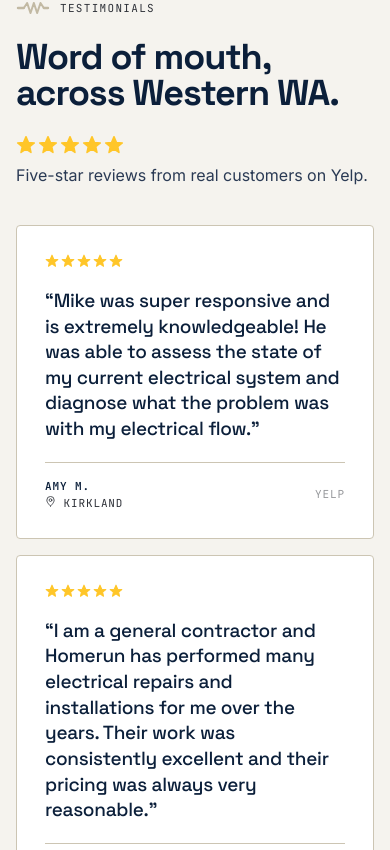
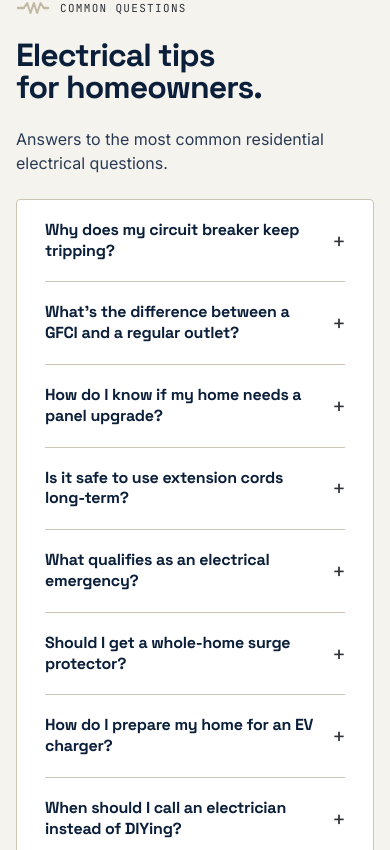
Before and after one commit to lisawilkins/hre, a React (Vite) app: page /residential in a window 390 px wide. Shown: the part 4994-5844 px from the top of the page. Built offline with nearby package versions, Linux system fonts and the light colour scheme.

Commit message:
two lanes update, footer linking, FAQ items

```diff
--- /dev/null
+++ b/src/components/home/FAQ.jsx
@@ -0,0 +1,99 @@
+import { useState } from 'react';
+import { Section } from '../ui/Section';
+import { useBreakpoint } from '../../hooks/useBreakpoint';
+import { FAQ_ITEMS } from '../../data/content';
+
+const FAQItem = ({ q, a, isOpen, onToggle, theme, isLast, index }) => {
+  const answerId = `faq-answer-${index}`;
+  return (
+    <div style={{ borderBottom: isLast ? 'none' : `1px solid ${theme.line}` }}>
+      <h3 style={{ margin: 0 }}>
+        <button
+          onClick={onToggle}
+          aria-expanded={isOpen}
+          aria-controls={answerId}
+          style={{
+            width: '100%', display: 'flex', justifyContent: 'space-between', alignItems: 'center',
+            gap: 16, padding: '20px 0', background: 'none', border: 'none', cursor: 'pointer',
+            textAlign: 'left',
+          }}
+        >
+          <span style={{
+            fontFamily: theme.displayFont, fontWeight: theme.displayWeight,
+            fontSize: 'clamp(16px, 2vw, 19px)', color: theme.ink,
+            letterSpacing: '-0.015em', lineHeight: 1.3,
+          }}>
+            {q}
+          </span>
+          <span
+            aria-hidden="true"
+            style={{
+              fontFamily: theme.monoFont, fontSize: 20, color: theme.monoColor,
+              flexShrink: 0, lineHeight: 1, transform: isOpen ? 'rotate(45deg)' : 'none',
+              transition: 'transform 0.2s ease',
+            }}
+          >
+            +
+          </span>
+        </button>
+      </h3>
+      {/* Answer always in DOM for crawlers; toggled with display */}
+      <div
+        id={answerId}
+        role="region"
+        aria-label={q}
+        style={{
+          fontFamily: theme.bodyFont, fontSize: 15, color: theme.ink2,
+          lineHeight: 1.6, paddingBottom: isOpen ? 20 : 0, maxWidth: 650,
+          display: isOpen ? 'block' : 'none',
+        }}
+      >
+        {a}
+      </div>
+    </div>
+  );
+};
+
+export const FAQ = ({ theme, id }) => {
+  const [openIndex, setOpenIndex] = useState(null);
+  const { isMobile } = useBreakpoint();
+
+  return (
+    <Section theme={theme} id={id} eyebrow="Common questions">
+      <div style={{
+        display: 'grid',
+        gridTemplateColumns: isMobile ? '1fr' : '1fr 2fr',
+        gap: isMobile ? 24 : 48,
+        marginBottom: isMobile ? 24 : 40,
+      }}>
+        <h2 style={{
+          fontFamily: theme.displayFont, fontWeight: theme.displayWeight,
+          fontSize: 'clamp(32px, 4vw, 48px)', lineHeight: 1, margin: 0,
+          color: theme.ink, letterSpacing: '-0.03em', textWrap: 'balance',
+        }}>
+          Electrical tips for homeowners.
+        </h2>
+        <p style={{
+          fontFamily: theme.bodyFont, fontSize: 16, color: theme.ink2,
+          margin: 0, maxWidth: 520, alignSelf: 'flex-end', lineHeight: 1.5,
+        }}>
+          Answers to the most common residential electrical questions.
+        </p>
+      </div>
+      <div style={{ border: `1px solid ${theme.line}`, borderRadius: theme.radius, padding: '0 28px', background: theme.surface }}>
+        {FAQ_ITEMS.map((item, i) => (
+          <FAQItem
+            key={i}
+            index={i}
+            q={item.q}
+            a={item.a}
+            isOpen={openIndex === i}
+            onToggle={() => setOpenIndex(openIndex === i ? null : i)}
+            theme={theme}
+            isLast={i === FAQ_ITEMS.length - 1}
+          />
+        ))}
+      </div>
+    </Section>
+  );
+};
--- a/src/components/home/TwoLanes.jsx
+++ b/src/components/home/TwoLanes.jsx
@@ -4,7 +4,7 @@ import { Icon } from '../ui/Icon';
 import { Button } from '../ui/Button';
 import { useBreakpoint } from '../../hooks/useBreakpoint';
 
-const LaneCard = ({ theme, kind, title, lede, icon, go, isMobile }) => (
+const LaneCard = ({ theme, kind, eyebrow, title, lede, icon, go, isMobile }) => (
   <div style={{
     background: kind === 'Residential' ? theme.surface : theme.brand,
     color: kind === 'Residential' ? theme.ink : theme.brandInk,
@@ -23,13 +23,13 @@ const LaneCard = ({ theme, kind, title, lede, icon, go, isMobile }) => (
         <Icon name={icon} size={28} />
       </div>
       <div style={{ fontFamily: theme.monoFont, fontSize: 11, letterSpacing: '0.14em', textTransform: 'uppercase', opacity: 0.7, marginBottom: 12 }}>
-        {kind}
+        {eyebrow ?? kind}
       </div>
-      <h3 style={{
+      <h2 style={{
         fontFamily: theme.displayFont, fontWeight: theme.displayWeight,
         fontSize: isMobile ? 'clamp(26px, 7vw, 36px)' : 'clamp(32px, 3.5vw, 46px)',
         lineHeight: 1, letterSpacing: '-0.03em', margin: 0, marginBottom: 16,
-      }}>{title}</h3>
+      }}>{title}</h2>
       <p style={{ fontFamily: theme.bodyFont, fontSize: 17, lineHeight: 1.5, opacity: 0.85, margin: 0, maxWidth: 420 }}>{lede}</p>
     </div>
     <div style={{ marginTop: 28 }}>
@@ -52,8 +52,8 @@ export const TwoLanes = ({ theme, id }) => {
         gridTemplateColumns: isMobile ? '1fr' : '1fr 1fr',
         gap: 16,
       }}>
-        <LaneCard theme={theme} kind="Residential" title="For your home" lede="Panel swaps, EV chargers, smart home, and repairs — handled like it's our own house." icon="house" go={() => navigate('/residential')} isMobile={isMobile} />
-        <LaneCard theme={theme} kind="Commercial" title="For your business" lede="Twenty-plus years of TIs, ground-up builds, and service upgrades across Western WA." icon="building" go={() => navigate('/commercial')} isMobile={isMobile} />
+        <LaneCard theme={theme} kind="Residential" eyebrow="For the home" title="Residential Electrical Services in Western Washington" lede="Panel swaps, EV chargers, smart home, and repairs — handled like it's our own house." icon="house" go={() => navigate('/residential')} isMobile={isMobile} />
+        <LaneCard theme={theme} kind="Commercial" eyebrow="Commercial" title="Commercial Expertise Across Snohomish & King County" lede="Twenty-plus years of TIs, ground-up builds, and service upgrades across Western WA." icon="building" go={() => navigate('/commercial')} isMobile={isMobile} />
       </div>
     </Section>
   );
--- a/src/data/content.js
+++ b/src/data/content.js
@@ -412,5 +412,41 @@ export const STATS = [
   { n: '23+', l: 'Years in business' },
   { n: 'LOCALLY', l: 'Owned & operated' },
   { n: '4', l: 'Counties served' },
-  { n: '1 YR', l: 'Warrantee' },
+  { n: 'A+', l: 'BBB Rated' },
 ];
+
+
+export const FAQ_ITEMS = [
+  {
+    q: 'Why does my circuit breaker keep tripping?',
+    a: "A breaker that trips repeatedly is overloaded or has a fault. Don't just reset it — identify what's on that circuit. If it trips without a clear cause, call an electrician. Repeatedly tripping breakers can indicate wiring problems that are a fire risk.",
+  },
+  {
+    q: "What's the difference between a GFCI and a regular outlet?",
+    a: "GFCI outlets detect ground faults and cut power instantly to prevent shock. They're required in kitchens, bathrooms, garages, and outdoor areas. If an outlet near water stops working, look for a GFCI with a reset button nearby — it may have tripped and just needs to be reset.",
+  },
+  {
+    q: 'How do I know if my home needs a panel upgrade?',
+    a: "Signs include: breakers that trip often, flickering lights, a panel with fuses instead of breakers, or a panel rated under 200 amps. If you're adding an EV charger, hot tub, or major appliance, your current panel may not have the capacity. Have an electrician assess before adding load.",
+  },
+  {
+    q: 'Is it safe to use extension cords long-term?',
+    a: "No. Extension cords are for temporary use only. Running them under rugs, through walls, or as a permanent power source is a fire hazard. If you're relying on extension cords regularly, you need more outlets — a quick job for any licensed electrician.",
+  },
+  {
+    q: 'What qualifies as an electrical emergency?',
+    a: "Call immediately for: burning smell from an outlet or panel, sparking wires, power loss to part of your home after a storm, an outlet that's hot to the touch, or any shock from an appliance or fixture. These are not wait-until-Monday issues.",
+  },
+  {
+    q: 'Should I get a whole-home surge protector?',
+    a: 'Yes, especially in Western Washington where storms cause power fluctuations. A whole-home surge protector installs at your panel and protects every device in the house — appliances, HVAC, electronics. Far cheaper than replacing what a surge can destroy.',
+  },
+  {
+    q: 'How do I prepare my home for an EV charger?',
+    a: "Level 2 chargers (the kind worth having) require a dedicated 240V circuit. Most homes need a panel assessment before installation. Plan ahead — permit and installation time varies. HRE can assess your panel and handle the full install.",
+  },
+  {
+    q: 'When should I call an electrician instead of DIYing?',
+    a: "If it involves the panel, new circuits, 240V outlets, or anything behind the wall — call a pro. In Washington state, most electrical work beyond simple fixture swaps requires a licensed electrician and permit. Unpermitted work can create liability issues when you sell.",
+  },
+];
--- a/src/data/themes.js
+++ b/src/data/themes.js
@@ -75,11 +75,10 @@ export const TONE_COPY = {
     name: 'Neighborly',
     heroEyebrow: 'Covering the bases since 2003',
     heroTitle: ['Western Washington\'s Trusted Electrician'],
-    heroSub: "Home Run Electric has powered Western Washington's residential and commercial projects for over 20 years.",
+    heroSub: "Home Run Electric has powered Puget Sound's residential and commercial projects for over 20 years.",
     bookCta: 'Request Estimate',
     emergencyLede: 'Power out? Breaker tripping? Burning smell? Electricians are available Mon–Sat, 7am-6pm.',
     residentialLede:"From panel upgrades and EV chargers to smart home installations and emergency repairs, Home Run Electric handles the full range of residential electrical work for Western Washington homeowners. Whether it's a single-room remodel or a whole-home project, our licensed electricians get it done safely, on time, and up to code. We offer these services and much more — contact us to get a free estimate.",
-
     commercialLede: 'Home Run Electric has delivered reliable commercial electrical work since 2003, from storefront wiring and 3-phase systems to large-scale power distribution and code compliance. We offer the following services and much more. Contact us to get a free estimate.',
     aboutLede: "Home Run Electric has been the trusted electrical contractor proudly serving our neighbors and community with integrity and honesty.",
   },
--- a/src/pages/AboutPage.jsx
+++ b/src/pages/AboutPage.jsx
@@ -73,7 +73,7 @@ export const AboutPage = ({ theme, tone }) => {
           {[
             { t: 'Licensed in WA', d: 'Electrical contractor lic. HOMERRE974K2' },
             { t: 'Bonded & insured', d: '$2M general liability, $1M auto' },
-            { t: 'IBEW trained', d: 'Every journeyman is union-trained' },
+            { t: 'A+ Rated', d: 'by the Better Business Bureau' },
             { t: 'OSHA 30 certified', d: 'Safety-first, for your home and ours' },
           ].map((c, i) => (
             <div key={i} style={{ background: theme.bg, border: `1px solid ${theme.line}`, borderRadius: theme.radius, padding: 24, display: 'flex', flexDirection: 'column', gap: 12 }}>
--- a/src/pages/ResidentialPage.jsx
+++ b/src/pages/ResidentialPage.jsx
@@ -7,10 +7,11 @@ import imgGenerator from '../assets/res-generator.jpg';
 import imgLighting from '../assets/res-lighting.jpg';
 import { ServiceCard } from '../components/home/ServiceCard';
 import { Testimonials } from '../components/home/Testimonials';
+import { FAQ } from '../components/home/FAQ';
 import { PageHero, CTABand } from './shared';
-import { SERVICES } from '../data/content';
+import { SERVICES, FAQ_ITEMS } from '../data/content';
 import { JsonLd } from '../components/seo/JsonLd';
-import { breadcrumbSchema } from '../data/schemas';
+import { breadcrumbSchema, faqSchema } from '../data/schemas';
 import { useBreakpoint } from '../hooks/useBreakpoint';
 
 const ProjectGallery = ({ theme, id }) => {
@@ -84,6 +85,7 @@ export const ResidentialPage = ({ theme, tone }) => {
     <div>
       <PageMeta title="Residential Electrician — Western Washington | Home Run Electric" description="Residential electrician serving Snohomish, King, Pierce & Thurston County. Panel upgrades, EV charger installs, whole-home generators — licensed, bonded, warrantied." />
       <JsonLd schema={breadcrumbSchema([{ name: 'Home', path: '/' }, { name: 'Residential Services', path: '/residential' }])} />
+      <JsonLd schema={faqSchema(FAQ_ITEMS)} />
       <PageHero theme={theme} id="hero" eyebrow="Residential" title="Your home, wired to commercial standards." lede={tone.residentialLede} />
       <Section theme={theme} id="services">
         <div style={{ display: 'grid', gridTemplateColumns: isTabletDown ? 'repeat(auto-fill, minmax(200px, 1fr))' : 'repeat(4, minmax(200px, 1fr))', gap: 16 }}>
@@ -98,6 +100,7 @@ export const ResidentialPage = ({ theme, tone }) => {
       </Section>
       <ProjectGallery theme={theme} id="projects" />
       <ProcessBand theme={theme} id="guarantees" />
+      <FAQ theme={theme} id="faq" />
       <Testimonials theme={theme} id="testimonials" />
       <CTABand theme={theme} tone={tone} id="cta" />
     </div>
```
Also changed, not shown: src/components/layout/Footer.jsx (+9 -1 lines).
